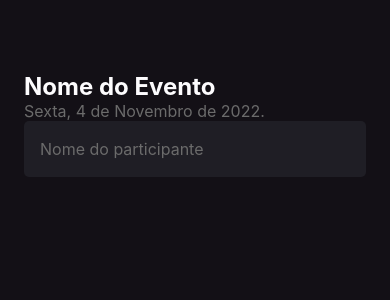
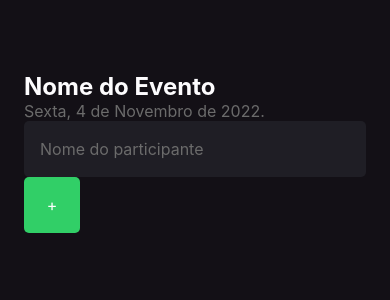
Before and after one commit to yurincmt/imhere, a React Native app: screen / in a window 390 px wide. Shown: the top 300 px of the page. Built offline with nearby package versions, Linux system fonts and the light colour scheme.

Commit message:
#F021, Botao de adicionar com o elemento TouchableObpacity

```diff
--- a/src/screens/Home/index.tsx
+++ b/src/screens/Home/index.tsx
@@ -1,7 +1,12 @@
-import { View, Text, TextInput } from "react-native"
+import { View, Text, TextInput, TouchableOpacity } from "react-native"
 import { styles } from "./styles"
 
 export function Home() {
+
+  function handleParticipantAdd () {
+    console.log("Você clicou no botão adicionar!");
+  }
+
     return (
       <View style={styles.container}>
         <Text style={styles.eventName}>
@@ -13,10 +18,17 @@ export function Home() {
         </Text>
 
         <TextInput
-          style={styles.input}
+          style={styles.textInput}
           placeholder="Nome do participante"
           placeholderTextColor="#6B6B6B"
         />
+
+        <TouchableOpacity
+          style={styles.button} onPress={handleParticipantAdd}>
+          <Text style={styles.buttonText}>
+            +
+          </Text>
+        </TouchableOpacity>
       </View>
     )
 }
--- a/src/screens/Home/styles.ts
+++ b/src/screens/Home/styles.ts
@@ -1,4 +1,4 @@
-import { StyleSheet } from "react-native";
+import { Button, StyleSheet } from "react-native";
 
 export const styles = StyleSheet.create({
     container: {
@@ -16,12 +16,24 @@ export const styles = StyleSheet.create({
       color: '#6B6B6B',
       fontSize: 16
     },
-    input: {
+    textInput: {
       height: 56,
       borderRadius: 5,
       padding: 16,
       fontSize: 16,
       backgroundColor: '#1F1E25',
       color: '#FFF',
+    },
+    buttonText: {
+      color: '#FFF',
+      fontSize: 16
+    },
+    button: {
+      width: 56,
+      height: 56,
+      borderRadius: 5,
+      backgroundColor: '#31CF67',
+      alignItems: 'center',
+      justifyContent: 'center'
     }
 });
```
